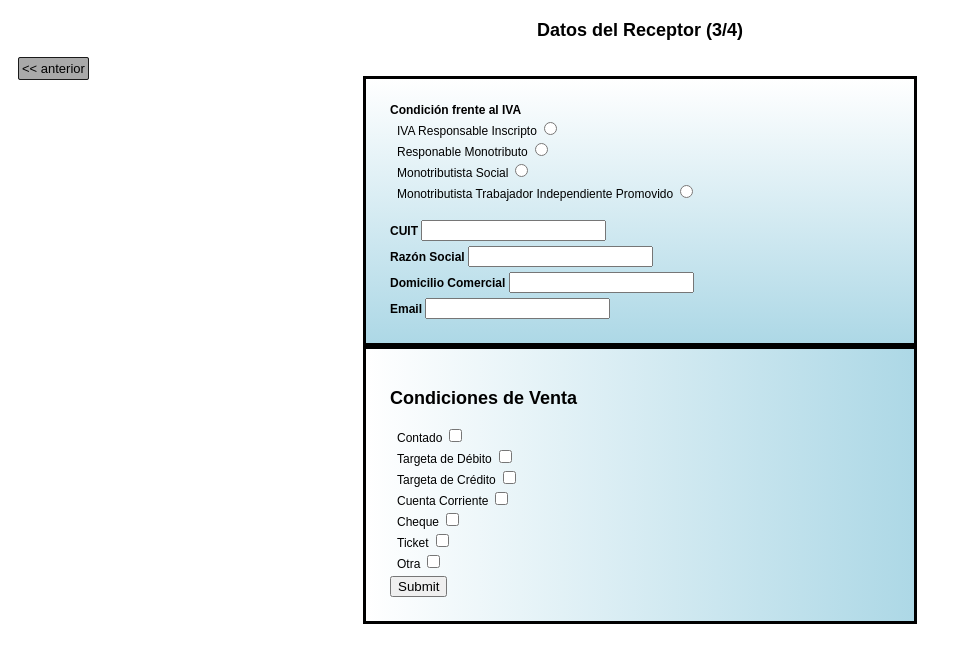
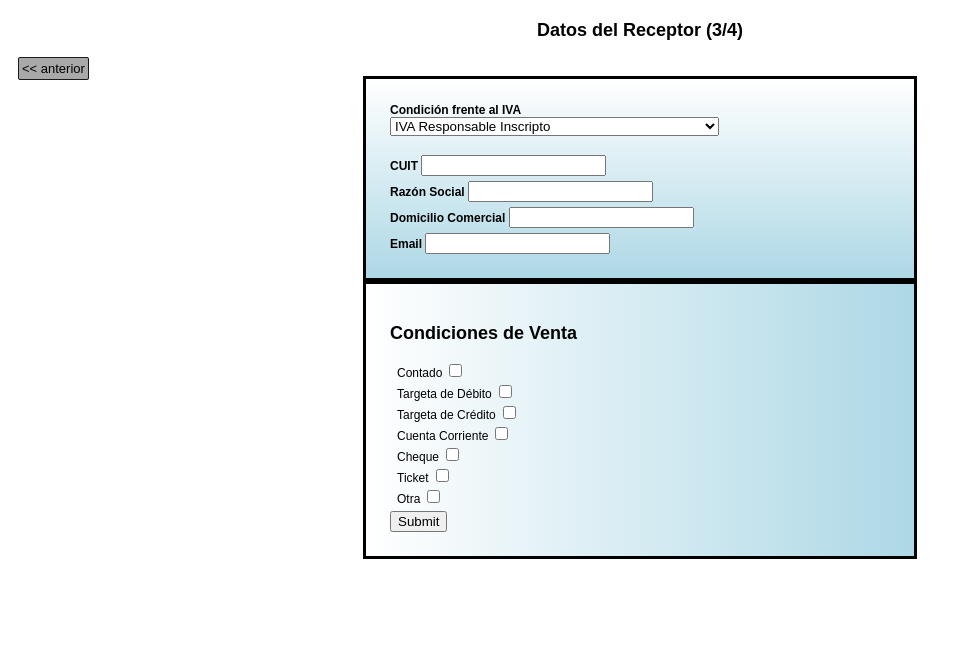
Before and after one commit to MacTonight69/proyecto-de-documentos-comerciales, a plain HTML site: page paso 3.html in a window 1280 px wide. Shown: the whole page, without its empty margins (0-962 px from the left). Drawn offline with Linux system fonts and the light colour scheme.

Commit message:
Mejora paso 3.html

```diff
--- a/paso 3.html
+++ b/paso 3.html
@@ -50,11 +50,12 @@
 	<a href="paso 2.html" class="anterior"><< anterior</a>
 	<form method="get" onsubmit="obtenerDatos(event);" id="form">
 		<div class="recuadro">
-			<b>Condición frente al IVA</b><br>
-			<label>IVA Responsable Inscripto</label><input type="radio" name="condicionIVA" value="reponsableInscripto" required=" "><br>
-			<label>Responable Monotributo</label><input type="radio" name="condicionIVA" value="responsableMonotributo"><br>
-			<label>Monotributista Social</label><input type="radio" name="condicionIVA" value="MonotributistaSocial"><br>
-			<label>Monotributista Trabajador Independiente Promovido</label><input type="radio" name="condicionIVA" value="monotributistaTrabajador"><br><br>
+			<b>Condición frente al IVA</b><br><select name="condicionIVA">
+				<option value="reponsableInscripto">IVA Responsable Inscripto</option>
+				<option value="responsableMonotributo">Responsable Monotributo</option>
+				<option value="monotributistaSocial">Monotributista Social</option>
+				<option value="monotributistaTrabajador">Monotributista Trabajador Independiente Promovido</option>
+			</select><br><br>
 			<b>CUIT </b><input type="number" name="CUIT" required="
 			"><br>
 			<b>Razón Social </b><input type="text" name="razonSocial" required="
@@ -77,4 +78,5 @@
 		</div>
 	</form>
 </body>
+
 </html>
```
